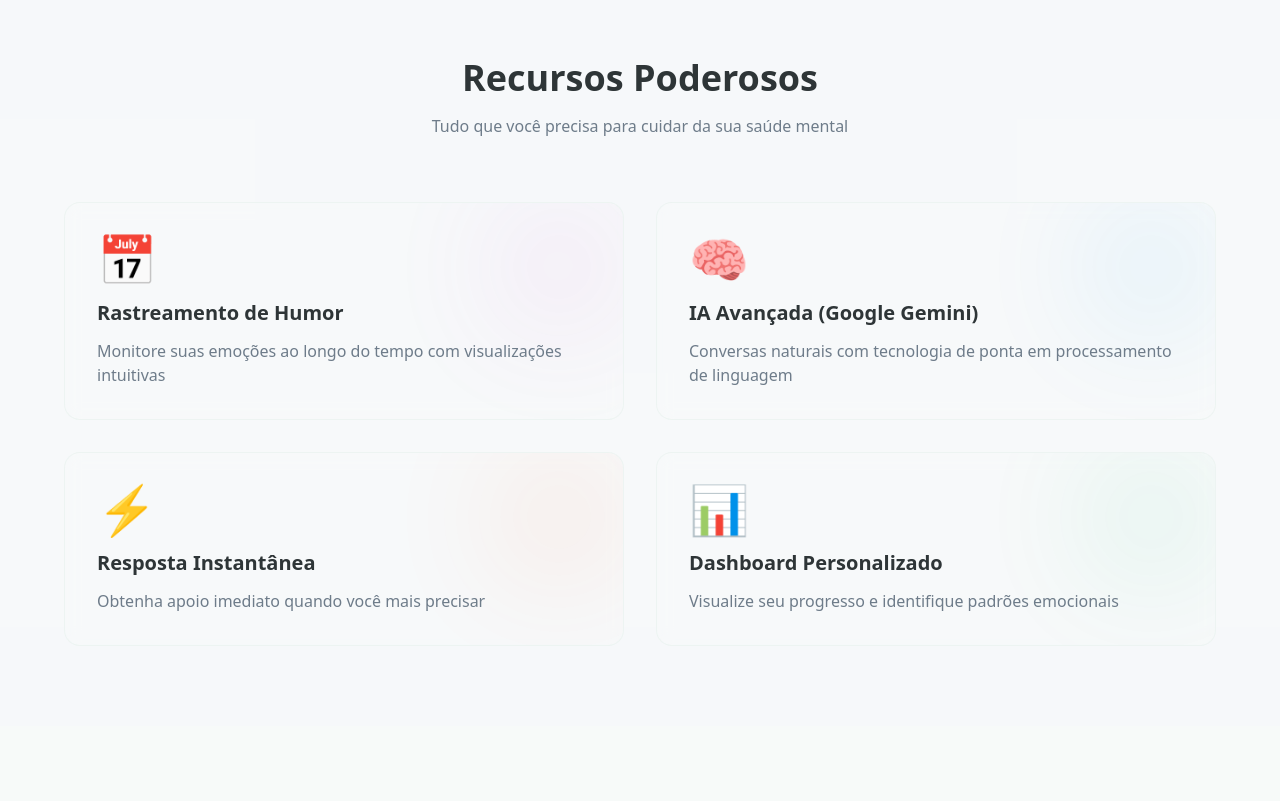
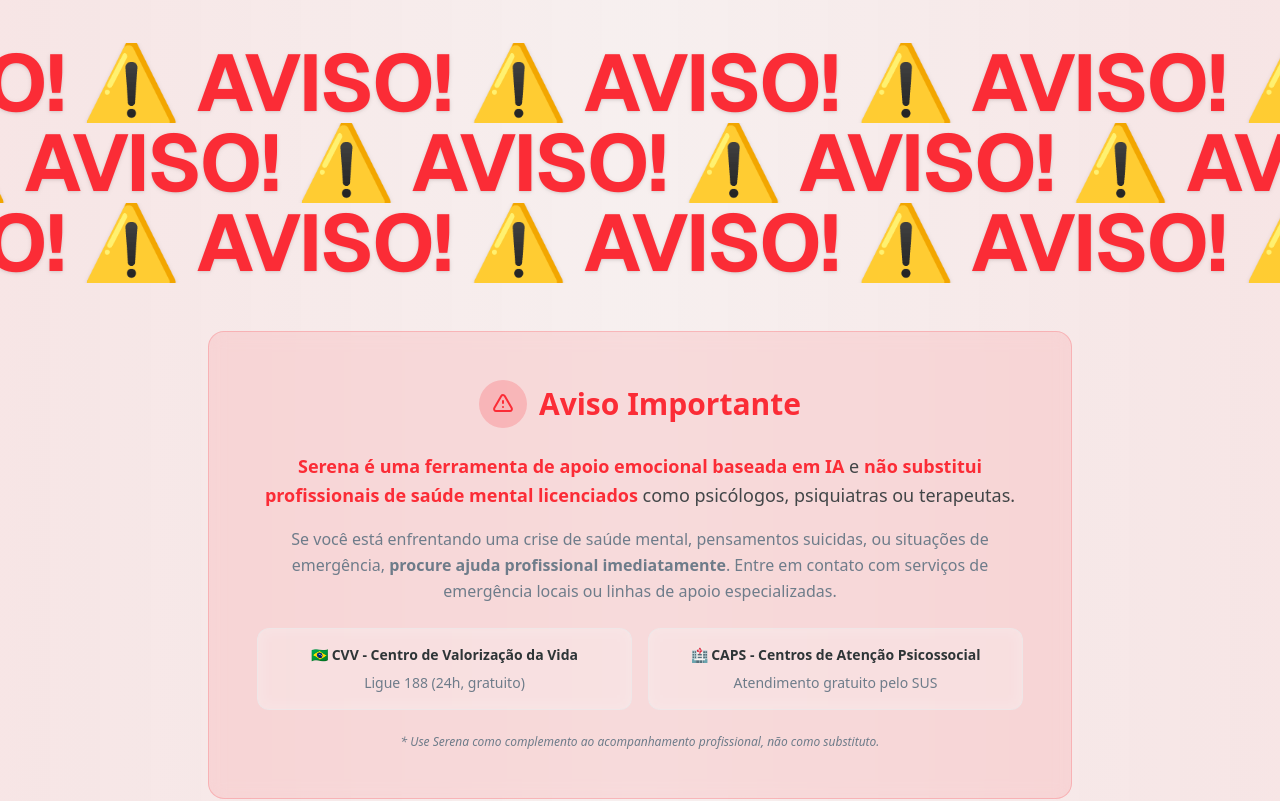
Before and after one commit to andreeeestor/Equilibrium, a Next.js app in the folder client/: page / in a window 1280 px wide. Shown: the part 1660-2461 px from the top of the page. Built offline with nearby package versions, Linux system fonts and the light colour scheme.

Commit message:
feat: warning section at home page

```diff
--- a/client/package.json
+++ b/client/package.json
@@ -20,6 +20,7 @@
     "date-fns": "^4.1.0",
     "framer-motion": "^12.23.24",
     "lucide-react": "^0.546.0",
+    "motion": "^12.23.24",
     "next": "15.3.3",
     "next-themes": "^0.4.6",
     "react": "^19.0.0",
--- a/client/src/app/page.tsx
+++ b/client/src/app/page.tsx
@@ -3,6 +3,7 @@
 import { useState, useEffect } from "react";
 import { motion } from "framer-motion";
 import { Waves } from "lucide-react";
+import ScrollVelocity from "@/components/ScrollVelocity";
 
 export default function EnhancedLandingPage() {
   const [mounted, setMounted] = useState(false);
@@ -373,6 +374,91 @@
         </div>
       </section>
 
+      <section className="relative py-16 overflow-hidden bg-linear-to-r from-red-500/10 via-red-500/5 to-red-500/10 border-y border-red-500/20">
+        <ScrollVelocity
+          texts={["⚠️ AVISO!", "⚠️ AVISO!", "⚠️ AVISO!"]}
+          velocity={50}
+          className="text-red-500 dark:text-red-400"
+          numCopies={8}
+        />
+
+        <motion.div
+          initial={{ opacity: 0, y: 20 }}
+          whileInView={{ opacity: 1, y: 0 }}
+          viewport={{ once: true }}
+          className="max-w-4xl mx-auto text-center px-4 mt-12"
+        >
+          <div className="bg-red-500/10 backdrop-blur-sm border border-red-500/20 rounded-2xl p-8 md:p-12">
+            <div className="flex items-center justify-center gap-3 mb-6">
+              <div className="w-12 h-12 rounded-full bg-red-500/20 flex items-center justify-center">
+                <svg
+                  xmlns="http://www.w3.org/2000/svg"
+                  className="w-6 h-6 text-red-500"
+                  fill="none"
+                  viewBox="0 0 24 24"
+                  stroke="currentColor"
+                >
+                  <path
+                    strokeLinecap="round"
+                    strokeLinejoin="round"
+                    strokeWidth={2}
+                    d="M12 9v2m0 4h.01m-6.938 4h13.856c1.54 0 2.502-1.667 1.732-3L13.732 4c-.77-1.333-2.694-1.333-3.464 0L3.34 16c-.77 1.333.192 3 1.732 3z"
+                  />
+                </svg>
+              </div>
+              <h3 className="text-2xl md:text-3xl font-bold text-red-500 dark:text-red-400">
+                Aviso Importante
+              </h3>
+            </div>
+
+            <div className="space-y-4 text-left md:text-center">
+              <p className="text-base md:text-lg text-foreground/90 dark:text-foreground leading-relaxed">
+                <strong className="text-red-500">
+                  Serena é uma ferramenta de apoio emocional baseada em IA
+                </strong>{" "}
+                e{" "}
+                <strong className="text-red-500">
+                  não substitui profissionais de saúde mental licenciados
+                </strong>{" "}
+                como psicólogos, psiquiatras ou terapeutas.
+              </p>
+
+              <p className="text-sm md:text-base text-muted-foreground leading-relaxed">
+                Se você está enfrentando uma crise de saúde mental, pensamentos
+                suicidas, ou situações de emergência,
+                <strong> procure ajuda profissional imediatamente</strong>.
+                Entre em contato com serviços de emergência locais ou linhas de
+                apoio especializadas.
+              </p>
+
+              <div className="grid grid-cols-1 md:grid-cols-2 gap-4 mt-6 text-sm">
+                <div className="bg-background/50 backdrop-blur-sm rounded-lg p-4 border border-border/50">
+                  <p className="font-semibold mb-2">
+                    🇧🇷 CVV - Centro de Valorização da Vida
+                  </p>
+                  <p className="text-muted-foreground">
+                    Ligue 188 (24h, gratuito)
+                  </p>
+                </div>
+                <div className="bg-background/50 backdrop-blur-sm rounded-lg p-4 border border-border/50">
+                  <p className="font-semibold mb-2">
+                    🏥 CAPS - Centros de Atenção Psicossocial
+                  </p>
+                  <p className="text-muted-foreground">
+                    Atendimento gratuito pelo SUS
+                  </p>
+                </div>
+              </div>
+
+              <p className="text-xs text-muted-foreground italic mt-6">
+                * Use Serena como complemento ao acompanhamento profissional,
+                não como substituto.
+              </p>
+            </div>
+          </div>
+        </motion.div>
+      </section>
+
       <section className="py-20 px-4 bg-muted/30">
         <div className="max-w-6xl mx-auto">
           <motion.div
--- a/client/src/app/therapy/[sessionId]/page.tsx
+++ b/client/src/app/therapy/[sessionId]/page.tsx
@@ -189,7 +189,7 @@
                   placeholder={
                     isChatPaused
                       ? "Complete a atividade para continuar..."
-                      : "Pergunte qualquer coisa..."
+                      : "Fale sobre qualquer coisa..."
                   }
                   className={cn(
                     "w-full resize-none rounded-2xl border bg-background",
--- /dev/null
+++ b/client/src/components/ScrollVelocity.tsx
@@ -0,0 +1,191 @@
+import React, { useRef, useLayoutEffect, useState } from "react";
+import {
+  motion,
+  useScroll,
+  useSpring,
+  useTransform,
+  useMotionValue,
+  useVelocity,
+  useAnimationFrame,
+} from "motion/react";
+
+interface VelocityMapping {
+  input: [number, number];
+  output: [number, number];
+}
+
+interface VelocityTextProps {
+  children: React.ReactNode;
+  baseVelocity: number;
+  scrollContainerRef?: React.RefObject<HTMLElement>;
+  className?: string;
+  damping?: number;
+  stiffness?: number;
+  numCopies?: number;
+  velocityMapping?: VelocityMapping;
+  parallaxClassName?: string;
+  scrollerClassName?: string;
+  parallaxStyle?: React.CSSProperties;
+  scrollerStyle?: React.CSSProperties;
+}
+
+interface ScrollVelocityProps {
+  scrollContainerRef?: React.RefObject<HTMLElement>;
+  texts: string[];
+  velocity?: number;
+  className?: string;
+  damping?: number;
+  stiffness?: number;
+  numCopies?: number;
+  velocityMapping?: VelocityMapping;
+  parallaxClassName?: string;
+  scrollerClassName?: string;
+  parallaxStyle?: React.CSSProperties;
+  scrollerStyle?: React.CSSProperties;
+}
+
+function useElementWidth<T extends HTMLElement>(
+  ref: React.RefObject<T | null>
+): number {
+  const [width, setWidth] = useState(0);
+
+  useLayoutEffect(() => {
+    function updateWidth() {
+      if (ref.current) {
+        setWidth(ref.current.offsetWidth);
+      }
+    }
+    updateWidth();
+    window.addEventListener("resize", updateWidth);
+    return () => window.removeEventListener("resize", updateWidth);
+  }, [ref]);
+
+  return width;
+}
+
+export const ScrollVelocity: React.FC<ScrollVelocityProps> = ({
+  scrollContainerRef,
+  texts = [],
+  velocity = 100,
+  className = "",
+  damping = 50,
+  stiffness = 400,
+  numCopies = 6,
+  velocityMapping = { input: [0, 1000], output: [0, 5] },
+  parallaxClassName,
+  scrollerClassName,
+  parallaxStyle,
+  scrollerStyle,
+}) => {
+  function VelocityText({
+    children,
+    baseVelocity = velocity,
+    scrollContainerRef,
+    className = "",
+    damping,
+    stiffness,
+    numCopies,
+    velocityMapping,
+    parallaxClassName,
+    scrollerClassName,
+    parallaxStyle,
+    scrollerStyle,
+  }: VelocityTextProps) {
+    const baseX = useMotionValue(0);
+    const scrollOptions = scrollContainerRef
+      ? { container: scrollContainerRef }
+      : {};
+    const { scrollY } = useScroll(scrollOptions);
+    const scrollVelocity = useVelocity(scrollY);
+    const smoothVelocity = useSpring(scrollVelocity, {
+      damping: damping ?? 50,
+      stiffness: stiffness ?? 400,
+    });
+    const velocityFactor = useTransform(
+      smoothVelocity,
+      velocityMapping?.input || [0, 1000],
+      velocityMapping?.output || [0, 5],
+      { clamp: false }
+    );
+
+    const copyRef = useRef<HTMLSpanElement>(null);
+    const copyWidth = useElementWidth(copyRef);
+
+    function wrap(min: number, max: number, v: number): number {
+      const range = max - min;
+      const mod = (((v - min) % range) + range) % range;
+      return mod + min;
+    }
+
+    const x = useTransform(baseX, (v) => {
+      if (copyWidth === 0) return "0px";
+      return `${wrap(-copyWidth, 0, v)}px`;
+    });
+
+    const directionFactor = useRef<number>(1);
+    useAnimationFrame((t, delta) => {
+      let moveBy = directionFactor.current * baseVelocity * (delta / 1000);
+
+      if (velocityFactor.get() < 0) {
+        directionFactor.current = -1;
+      } else if (velocityFactor.get() > 0) {
+        directionFactor.current = 1;
+      }
+
+      moveBy += directionFactor.current * moveBy * velocityFactor.get();
+      baseX.set(baseX.get() + moveBy);
+    });
+
+    const spans = [];
+    for (let i = 0; i < numCopies!; i++) {
+      spans.push(
+        <span
+          className={`shrink-0 ${className}`}
+          key={i}
+          ref={i === 0 ? copyRef : null}
+        >
+          {children}
+        </span>
+      );
+    }
+
+    return (
+      <div
+        className={`${parallaxClassName} relative overflow-hidden`}
+        style={parallaxStyle}
+      >
+        <motion.div
+          className={`${scrollerClassName} flex whitespace-nowrap text-center font-sans text-4xl font-bold tracking-[-0.02em] drop-shadow md:text-[5rem] md:leading-20`}
+          style={{ x, ...scrollerStyle }}
+        >
+          {spans}
+        </motion.div>
+      </div>
+    );
+  }
+
+  return (
+    <section>
+      {texts.map((text: string, index: number) => (
+        <VelocityText
+          key={index}
+          className={className}
+          baseVelocity={index % 2 !== 0 ? -velocity : velocity}
+          scrollContainerRef={scrollContainerRef}
+          damping={damping}
+          stiffness={stiffness}
+          numCopies={numCopies}
+          velocityMapping={velocityMapping}
+          parallaxClassName={parallaxClassName}
+          scrollerClassName={scrollerClassName}
+          parallaxStyle={parallaxStyle}
+          scrollerStyle={scrollerStyle}
+        >
+          {text}&nbsp;
+        </VelocityText>
+      ))}
+    </section>
+  );
+};
+
+export default ScrollVelocity;
```
Also changed, not shown: 1 other file (tests, documents, lock files or other folders).
